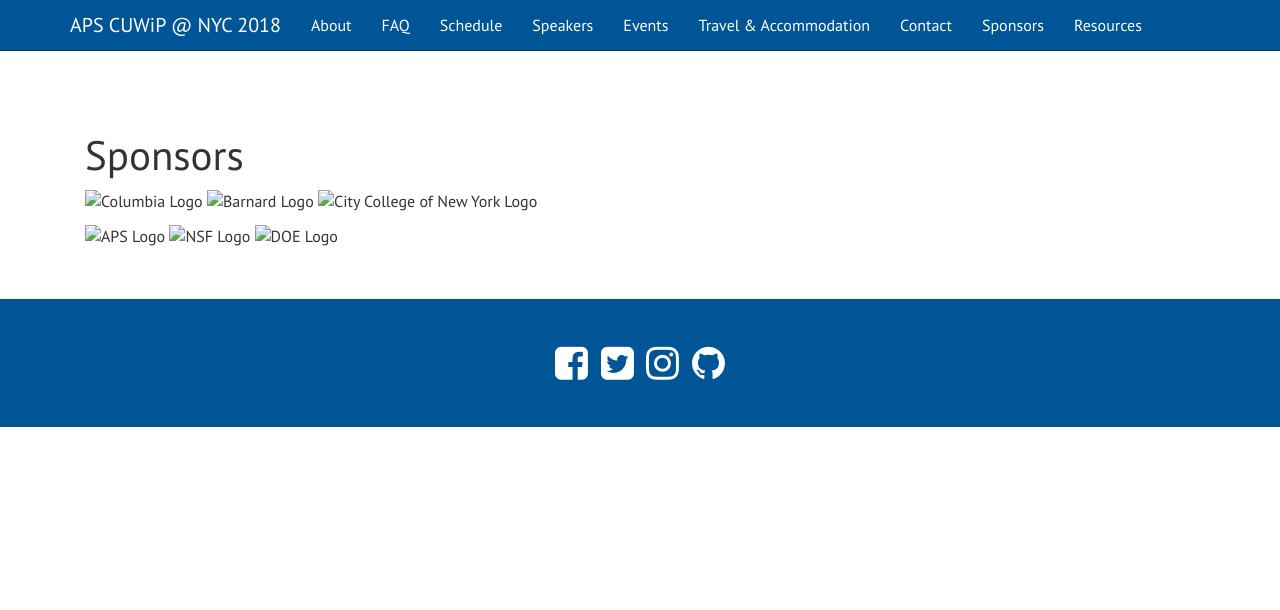
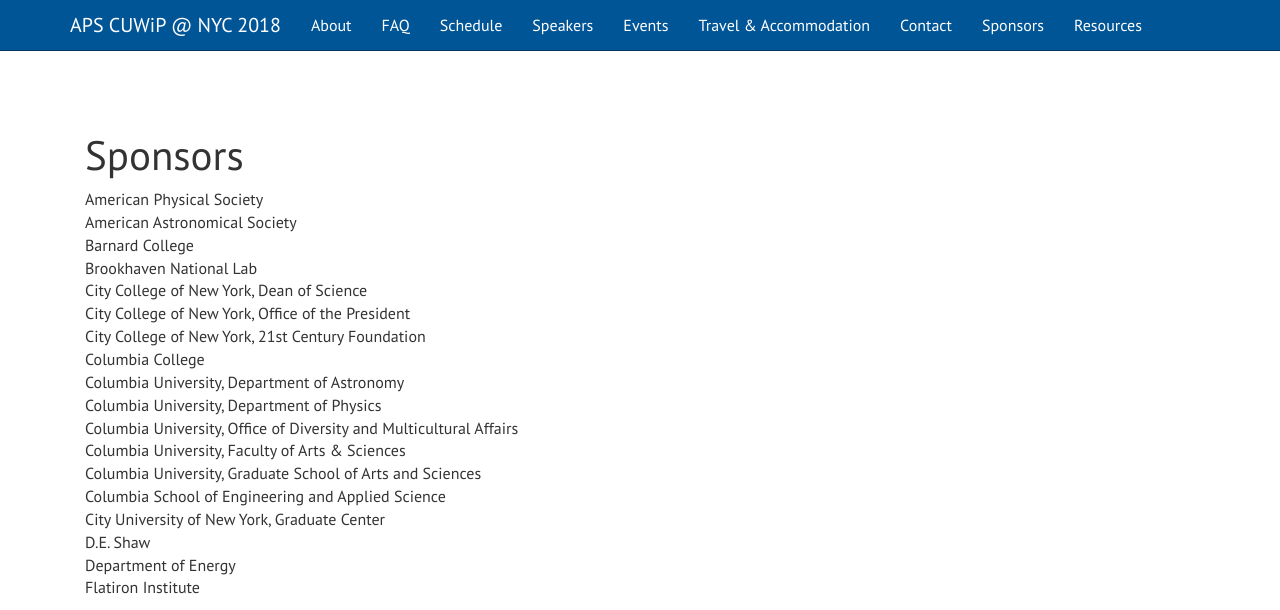
Before and after one commit to cuwip-nyc/cuwip-nyc.github.io, a Jekyll site: the page built from sponsors.md, in a window 1280 px wide and 1160 px high. Shown: the top 610 px of the window. Built offline with Jekyll 4.4.1, drawn with Linux system fonts in a browser that asks for light colours; nearby versions of some CDN libraries.

Commit message:
Update speakers and sponsors

```diff
--- a/speakers.html
+++ b/speakers.html
@@ -7,8 +7,6 @@
 ---
 
 <h1>Speakers</h1>
-
-<p>We are still putting together our plenary, workshop, and panel speaker list. Stay tuned.</p>
 
 <ul>
 <li><a href="#keynoteSpeaker">Keynote</a></li>
--- a/sponsors.md
+++ b/sponsors.md
@@ -8,7 +8,29 @@
 
 # Sponsors
 
+American Physical Society
+American Astronomical Society
+Barnard College
+Brookhaven National Lab
+City College of New York, Dean of Science
+City College of New York, Office of the President
+City College of New York, 21st Century Foundation
+Columbia College
+Columbia University, Department of Astronomy
+Columbia University, Department of Physics
+Columbia University, Office of Diversity and Multicultural Affairs
+Columbia University, Faculty of Arts & Sciences
+Columbia University, Graduate School of Arts and Sciences
+Columbia School of Engineering and Applied Science
+City University of New York, Graduate Center
+D.E. Shaw
+Department of Energy
+Flatiron Institute
+
+
+
 ![Columbia Logo](images/columbia-logo-300.jpg)    ![Barnard Logo](images/barnard-logo-300.jpg)   ![City College of New York Logo](images/ccny-logo-300.jpg)
 
+![APS Logo](images/aps-logo.jpg)   ![NSF Logo](images/nsf-logo.jpg)   ![DOE Logo](images/doe-logo.jp)
 
-![APS Logo](images/aps-logo.jpg)   ![NSF Logo](images/nsf-logo.jpg)   ![DOE Logo](images/doe-logo.jpg)
+![AAS Logo](images/aas-logo.png)   ![DE Shaw Research Logo](images/de-shaw-logo.jpg)
```
Also changed, not shown: index.html (+5 -3 lines), images/aas-logo.png (added), images/de-shaw-logo.jpg (added), 5 other files.
